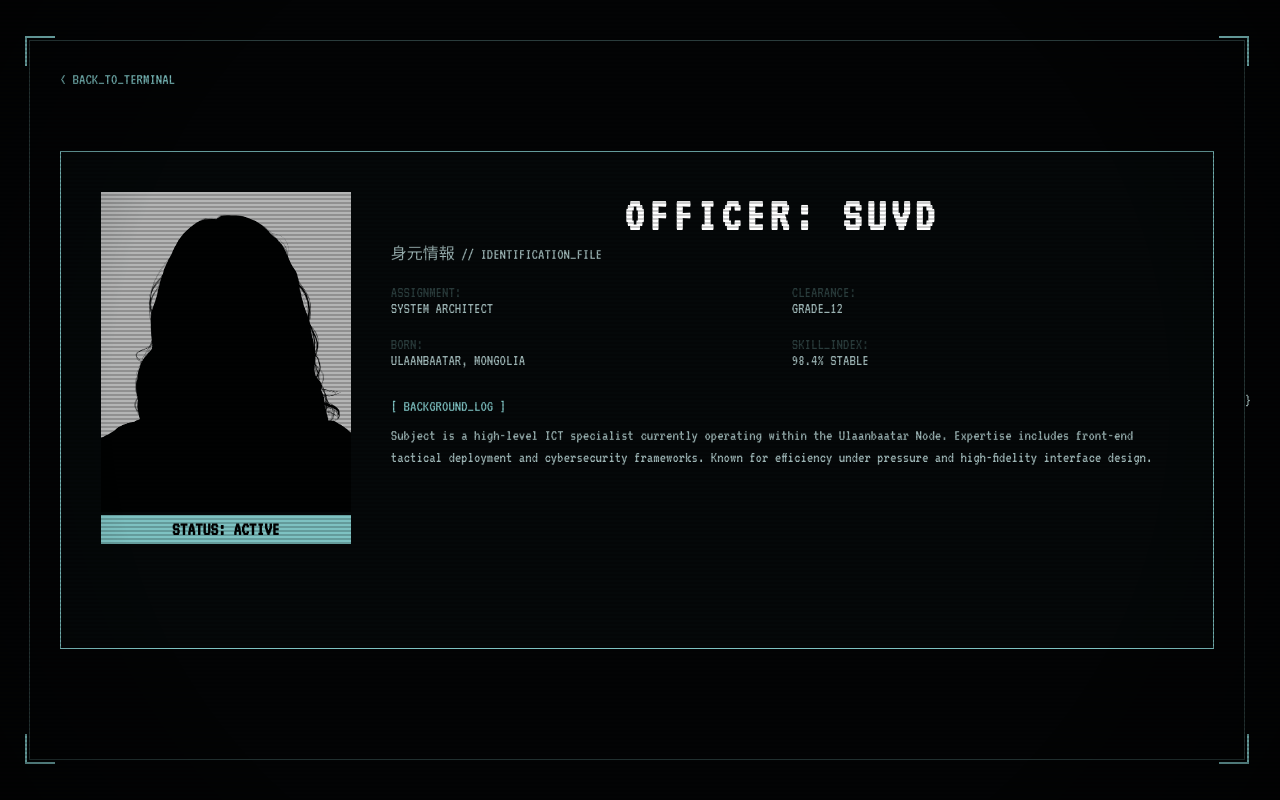
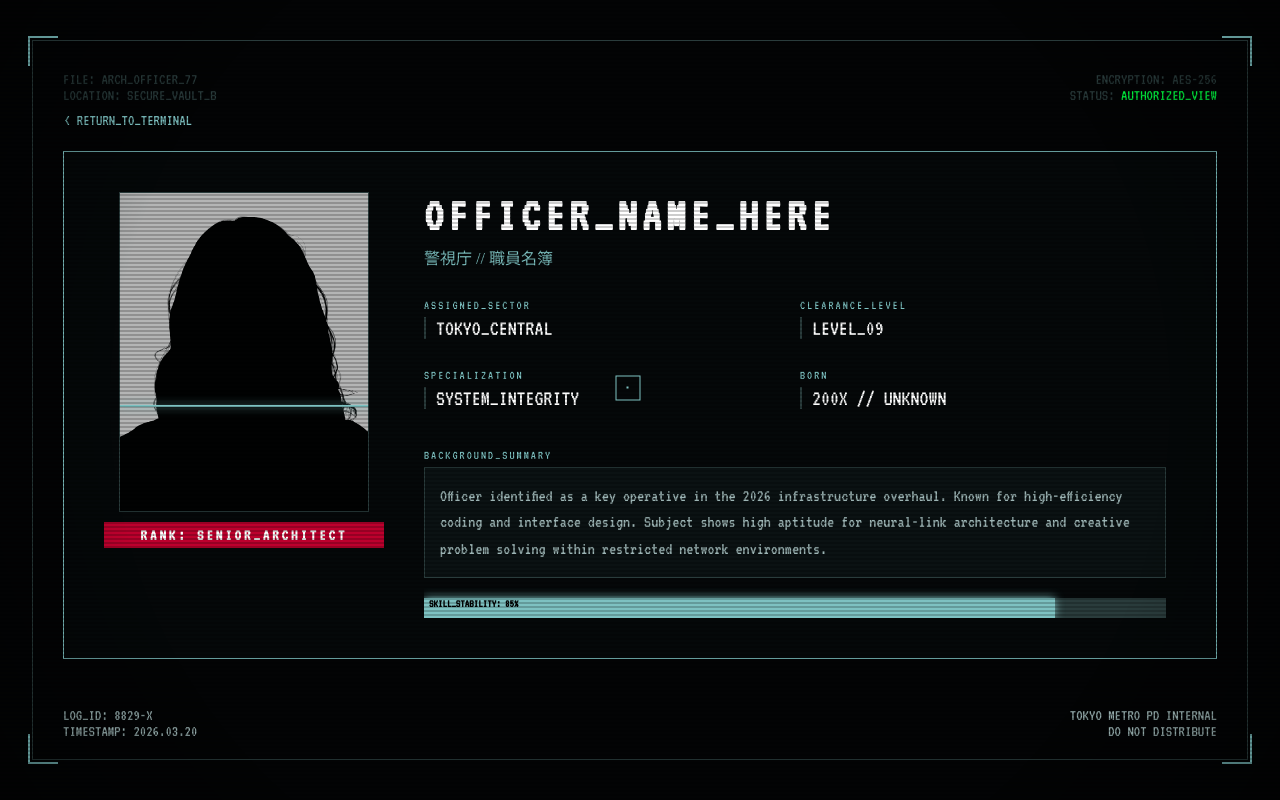
Before and after one commit to papasmurfpics/portfolio, a plain HTML site: page about.html in a window 1280 px wide. Drawn offline with Linux system fonts and the light colour scheme; a web font is replaced by a local one.

Commit message:
Update about.html

```diff
--- a/about.html
+++ b/about.html
@@ -3,59 +3,147 @@
 <head>
     <meta charset="UTF-8">
     <meta name="viewport" content="width=device-width, initial-scale=1.0">
-    <title>OFFICER_DOSSIER | SUVD</title>
+    <title>OFFICER_DOSSIER | TPD_INTERNAL</title>
     <link rel="stylesheet" href="style.css">
+    <style>
+        /* Specific layouts for the Dossier */
+        .dossier-grid {
+            display: grid;
+            grid-template-columns: 280px 1fr;
+            gap: 40px;
+            width: 100%;
+            height: 100%;
+            align-items: start;
+        }
+
+        .data-label {
+            color: var(--neon);
+            font-size: 0.8rem;
+            letter-spacing: 2px;
+            margin-bottom: 5px;
+            display: block;
+        }
+
+        .data-value {
+            font-size: 1.4rem;
+            color: #fff;
+            margin-bottom: 20px;
+            border-left: 2px solid var(--dim);
+            padding-left: 10px;
+        }
+
+        .bio-text {
+            line-height: 1.5;
+            font-size: 1.1rem;
+            color: var(--text);
+            background: rgba(126, 194, 194, 0.05);
+            padding: 15px;
+            border: 1px solid var(--dim);
+        }
+
+        .back-btn {
+            position: absolute;
+            top: -40px;
+            left: 0;
+            color: var(--neon);
+            text-decoration: none;
+            font-size: 1rem;
+        }
+
+        .back-btn:hover { text-shadow: 0 0 10px var(--neon); }
+    </style>
 </head>
 <body>
+
+    <div id="cursor"></div>
 
     <div class="hud-frame">
         <div class="corner tl"></div><div class="corner tr"></div>
         <div class="corner bl"></div><div class="corner br"></div>
 
-        <div class="hud-data" style="grid-column: 1/3;">
-            <a href="index.html" style="color: var(--neon); text-decoration: none;">< BACK_TO_TERMINAL</a>
+        <div style="grid-column: 1; font-size: 1rem; color: var(--dim);">
+            FILE: ARCH_OFFICER_77<br>
+            LOCATION: SECURE_VAULT_B
         </div>
 
-        <main class="main-display" style="grid-column: 1/4; flex-direction: row; align-items: flex-start; gap: 40px; text-align: left;">
+        <div style="grid-column: 3; text-align: right; font-size: 1rem; color: var(--dim);">
+            ENCRYPTION: AES-256<br>
+            STATUS: <span style="color: #00ff41;">AUTHORIZED_VIEW</span>
+        </div>
 
-            <div style="flex-shrink: 0;">
-                <img src="images/profile.jpg" alt="Officer Scan" class="id-photo" style="width: 250px; height: 320px;">
-                <div style="background: var(--neon); color: #000; padding: 5px; font-weight: bold; text-align: center; font-size: 1.2rem;">
-                    STATUS: ACTIVE
-                </div>
-            </div>
+        <main class="main-display" style="grid-column: 1 / 4; align-items: stretch; position: relative;">
 
-            <div style="flex-grow: 1;">
-                <h1 class="subject-name" style="font-size: 3rem;">OFFICER: SUVD</h1>
-                <div class="jp-sub">身元情報 // IDENTIFICATION_FILE</div>
+            <a href="index.html" class="back-btn">< RETURN_TO_TERMINAL</a>
 
-                <div style="display: grid; grid-template-columns: 1fr 1fr; gap: 20px; margin-top: 20px;">
-                    <div class="stat-box">
-                        <span style="color: var(--dim);">ASSIGNMENT:</span><br>SYSTEM ARCHITECT
+            <div class="dossier-grid">
+
+                <div style="text-align: center;">
+                    <div class="photo-scan-container" style="width: 250px; height: 320px; margin: 0 auto;">
+                        <img src="images/profile.jpg" alt="Officer Portrait" class="id-photo">
                     </div>
-                    <div class="stat-box">
-                        <span style="color: var(--dim);">CLEARANCE:</span><br>GRADE_12
-                    </div>
-                    <div class="stat-box">
-                        <span style="color: var(--dim);">BORN:</span><br>ULAANBAATAR, MONGOLIA
-                    </div>
-                    <div class="stat-box">
-                        <span style="color: var(--dim);">SKILL_INDEX:</span><br>98.4% STABLE
+                    <div style="background: var(--re-red); color: white; padding: 5px; font-weight: bold; margin-top: 10px; letter-spacing: 3px;">
+                        RANK: SENIOR_ARCHITECT
                     </div>
                 </div>
 
-                <div style="margin-top: 30px;">
-                    <span style="color: var(--neon);">[ BACKGROUND_LOG ]</span>
-                    <p style="font-size: 1rem; line-height: 1.4; color: var(--text); margin-top: 10px;">
-                        Subject is a high-level ICT specialist currently operating within the Ulaanbaatar Node.
-                        Expertise includes front-end tactical deployment and cybersecurity frameworks.
-                        Known for efficiency under pressure and high-fidelity interface design.
+                <div style="overflow-y: auto; max-height: 100%; padding-right: 10px;">
+                    <h1 class="subject-name" style="text-align: left; font-size: 3rem; margin-bottom: 5px;">OFFICER_NAME_HERE</h1>
+                    <div style="font-family: 'DotGothic16'; color: var(--neon); margin-bottom: 30px;">警視庁 // 職員名簿</div>
+
+                    <div style="display: grid; grid-template-columns: 1fr 1fr; gap: 10px;">
+                        <div>
+                            <span class="data-label">ASSIGNED_SECTOR</span>
+                            <div class="data-value">TOKYO_CENTRAL</div>
+                        </div>
+                        <div>
+                            <span class="data-label">CLEARANCE_LEVEL</span>
+                            <div class="data-value">LEVEL_09</div>
+                        </div>
+                        <div>
+                            <span class="data-label">SPECIALIZATION</span>
+                            <div class="data-value">SYSTEM_INTEGRITY</div>
+                        </div>
+                        <div>
+                            <span class="data-label">BORN</span>
+                            <div class="data-value">200X // UNKNOWN</div>
+                        </div>
+                    </div>
+
+                    <span class="data-label" style="margin-top: 20px;">BACKGROUND_SUMMARY</span>
+                    <p class="bio-text">
+                        Officer identified as a key operative in the 2026 infrastructure overhaul.
+                        Known for high-efficiency coding and interface design. Subject shows high
+                        aptitude for neural-link architecture and creative problem solving within
+                        restricted network environments.
                     </p>
+
+                    <div style="margin-top: 20px; display: flex; gap: 10px;">
+                         <div style="flex: 1; height: 20px; background: var(--dim); position: relative;">
+                             <div style="position: absolute; width: 85%; height: 100%; background: var(--neon); box-shadow: 0 0 10px var(--neon);"></div>
+                             <span style="position: absolute; font-size: 0.7rem; left: 5px; color: black; font-weight: bold;">SKILL_STABILITY: 85%</span>
+                         </div>
+                    </div>
                 </div>
             </div>
         </main>
+
+        <div class="hud-data" style="grid-row: 3; align-self: end;">
+            LOG_ID: 8829-X<br>
+            TIMESTAMP: 2026.03.20
+        </div>
+        <div class="hud-data" style="grid-row: 3; grid-column: 3; align-self: end; text-align: right;">
+            TOKYO METRO PD INTERNAL<br>
+            DO NOT DISTRIBUTE
+        </div>
     </div>
 
+    <script>
+        // Custom Cursor Logic
+        const cursor = document.getElementById('cursor');
+        document.addEventListener('mousemove', e => {
+            cursor.style.left = e.clientX + 'px';
+            cursor.style.top = e.clientY + 'px';
+        });
+    </script>
 </body>
 </html>
-}
```
